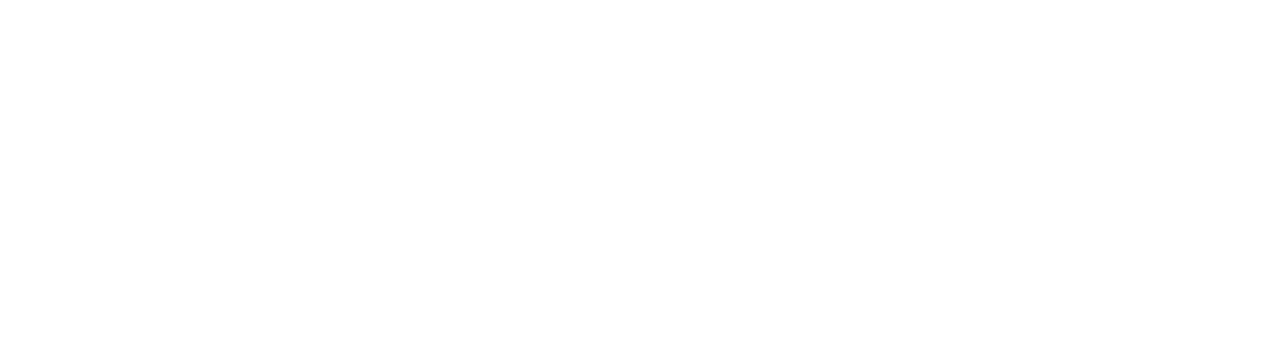
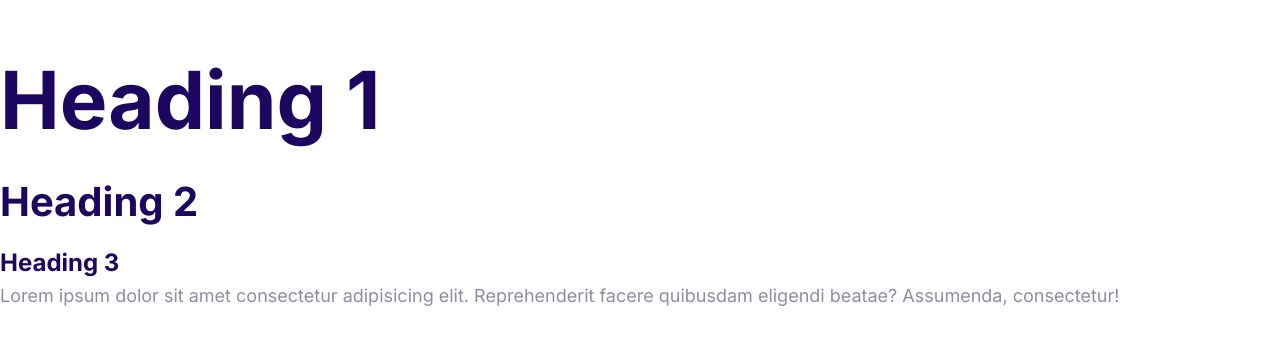
Before and after one commit to Inellore-Siva-Sai/ProjectMosh, a plain HTML site: page index.html in a window 1280 px wide. Drawn offline with Linux system fonts and the light colour scheme.

Commit message:
Define the style for the fonts

```diff
--- a/CSS/styles.css
+++ b/CSS/styles.css
@@ -5,3 +5,52 @@
     --color-headings:#1b0760;
     --color-body:#918ca4;
 }
+
+html {
+    font-size: 62.5%;;
+}
+
+body {
+    font-family: Inter,Arial,Arial, Helvetica, sans-serif;
+    color: var(--color-body);
+    font-size: 2.2rem;
+}
+
+h1,h2,h3 {
+    color: var(--color-headings);
+    margin-bottom: 1rem;
+}
+
+h1 {
+    font-size: 7rem;
+}
+
+h2 {
+    font-size: 4rem;
+}
+
+h3 {
+    font-size: 3rem;
+}
+
+p {
+    margin-top: 0;
+}
+
+@media screen and (min-width:1024px) {
+    body {
+        font-size:1.8rem;
+    }
+
+    h1 {
+        font-size: 8rem;
+    }
+
+    h2 {
+        font-size: 4rem;
+    }
+
+    h3 {
+        font-size: 2.4rem;
+    }
+}
--- a/index.html
+++ b/index.html
@@ -5,8 +5,22 @@
     <meta http-equiv="X-UA-Compatible" content="IE=edge" />
     <meta name="viewport" content="width=device-width, initial-scale=1.0" />
     <title>Moshify</title>
+    <link rel="preconnect" href="https://fonts.googleapis.com" />
+    <link rel="preconnect" href="https://fonts.gstatic.com" crossorigin />
+    <link
+      href="https://fonts.googleapis.com/css2?family=Inter:wght@400;700&family=Roboto+Slab:wght@400;700&family=Roboto:ital,wght@0,400;1,700&display=swap"
+      rel="stylesheet"
+    />
     <link rel="stylesheet" href="/CSS/normalize.css" />
     <link rel="stylesheet" href="/CSS/styles.css" />
   </head>
-  <body></body>
+  <body>
+    <h1>Heading 1</h1>
+    <h2>Heading 2</h2>
+    <h3>Heading 3</h3>
+    <p>
+      Lorem ipsum dolor sit amet consectetur adipisicing elit. Reprehenderit
+      facere quibusdam eligendi beatae? Assumenda, consectetur!
+    </p>
+  </body>
 </html>
```
